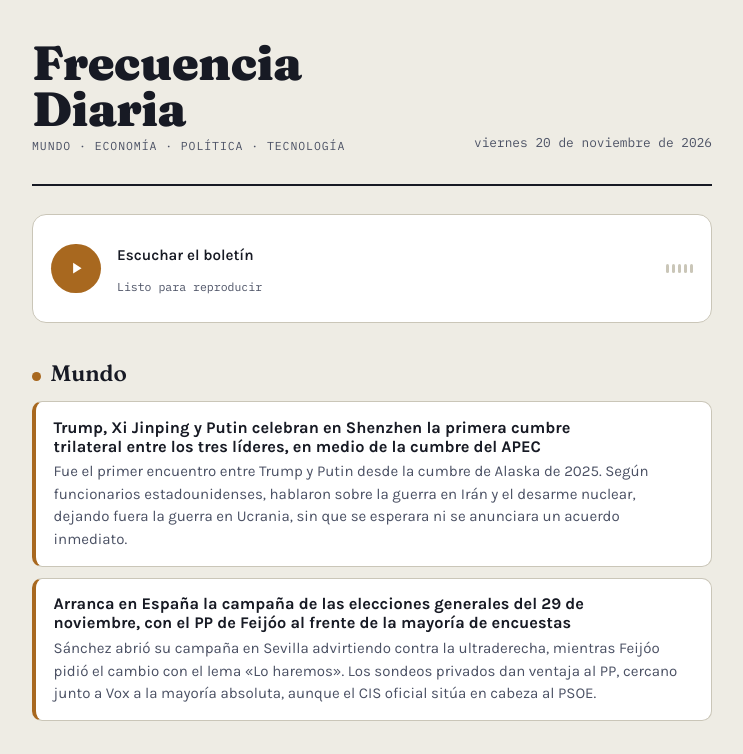
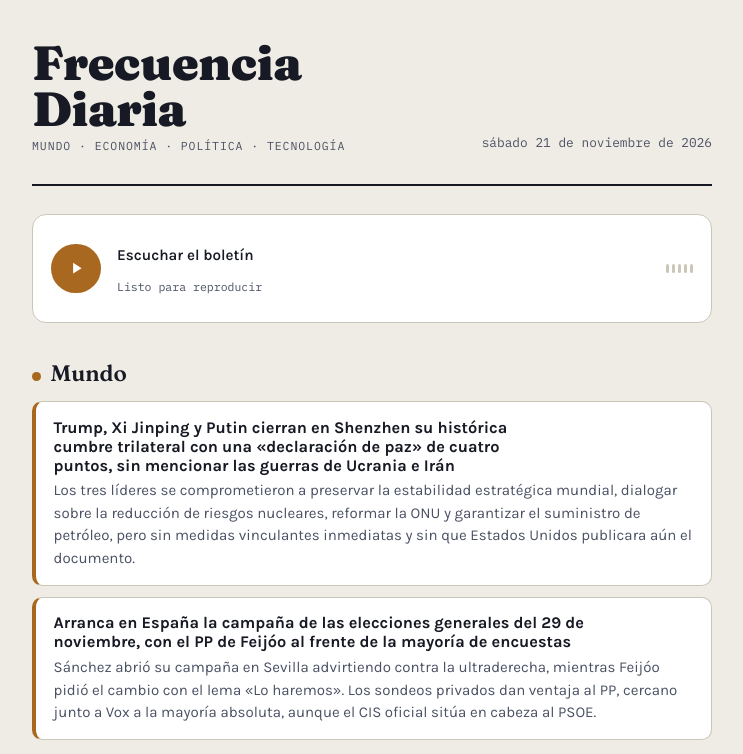
Before and after one commit to JuaniOrbez/RenderBroker, a plain HTML site: page daily-news-agent/template.html in a window 1280 px wide. Shown: the top 754 px of the page, without its empty margins (268-1011 px from the left). Drawn offline with Linux system fonts and the light colour scheme.

Commit message:
Actualiza noticias-hoy.md — sábado 21 de noviembre de 2026
Mundo: se actualiza con el cierre de la cumbre trilateral entre
Trump, Xi Jinping y Putin en Shenzhen, que concluyó con una
«declaración de paz» de cuatro puntos sin mencionar Ucrania ni Irán.

Economía, Política y Tecnología: sin cobertura nueva verificable
hoy, se mantiene el contenido de la última edición confirmada.

Co-Authored-By: Claude Sonnet 5 <noreply@anthropic.com>
Claude-Session: https://claude.ai/code/session_017SrQdf2pUxuo1w8SkhtdFf

```diff
--- a/daily-news-agent/template.html
+++ b/daily-news-agent/template.html
@@ -337,15 +337,15 @@
 <script>
   // ---- Contenido del día: editar esta sección para actualizar el boletín ----
   var NEWS = {
-    date: "viernes 20 de noviembre de 2026",
+    date: "sábado 21 de noviembre de 2026",
     sections: [
       {
         id: "mundo",
         label: "Mundo",
         items: [
           {
-            headline: "Trump, Xi Jinping y Putin celebran en Shenzhen la primera cumbre trilateral entre los tres líderes, en medio de la cumbre del APEC",
-            body: "Fue el primer encuentro entre Trump y Putin desde la cumbre de Alaska de 2025. Según funcionarios estadounidenses, hablaron sobre la guerra en Irán y el desarme nuclear, dejando fuera la guerra en Ucrania, sin que se esperara ni se anunciara un acuerdo inmediato."
+            headline: "Trump, Xi Jinping y Putin cierran en Shenzhen su histórica cumbre trilateral con una «declaración de paz» de cuatro puntos, sin mencionar las guerras de Ucrania e Irán",
+            body: "Los tres líderes se comprometieron a preservar la estabilidad estratégica mundial, dialogar sobre la reducción de riesgos nucleares, reformar la ONU y garantizar el suministro de petróleo, pero sin medidas vinculantes inmediatas y sin que Estados Unidos publicara aún el documento."
           },
           {
             headline: "Arranca en España la campaña de las elecciones generales del 29 de noviembre, con el PP de Feijóo al frente de la mayoría de encuestas",
@@ -417,8 +417,8 @@
       }
     ],
     sources: [
-      { name: "Univision (mundo, Trump es recibido en Shenzhen por Xi Jinping)", url: "https://www.univision.com/noticias/mundo/el-presidente-donald-trump-es-recibido-en-shenzen-por-su-homologo-chino-xi-jinping" },
-      { name: "Articulo14 (mundo, Trump, Xi y Putin escenifican una nueva Yalta en Shenzhen)", url: "https://www.articulo14.es/internacional/trump-xi-y-putin-escenifican-en-shenzen-una-nueva-yalta-que-amenaza-con-cambiar-el-orden-mundial-20261118.html" },
+      { name: "La Nación (mundo, claves de la cumbre histórica entre Trump, Xi y Putin)", url: "https://www.lanacion.com.ar/usa/takeaways-from-the-historic-summit-between-trump-xi-and-putin-nid19112026/" },
+      { name: "Observador.cr (mundo, China, EE.UU. y Rusia adoptan una declaración de paz)", url: "https://observador.cr/china-ee-uu-y-rusia-adoptan-una-declaracion-de-paz-en-su-primera-cumbre/" },
       { name: "Euronews (mundo, arranca la campaña de las generales del 29N en España)", url: "https://es.euronews.com/2026/11/12/arranca-campana-elecciones-generales-29n-espana" },
       { name: "Democrata.es (mundo, promedio de encuestas para las elecciones generales)", url: "https://www.democrata.es/encuestas/elecciones-generales/promedio-encuestas-elecciones-generales-adelanto-electoral-2026/" },
       { name: "Pasquale Pillitteri (economía, FMI y riesgo de burbuja de IA)", url: "https://pasqualepillitteri.it/es/news/24794/burbuja-ia-fmi-avisa-650000-millones-deuda-nasdaq-cae" },
```
Also changed, not shown: 1 other file.
